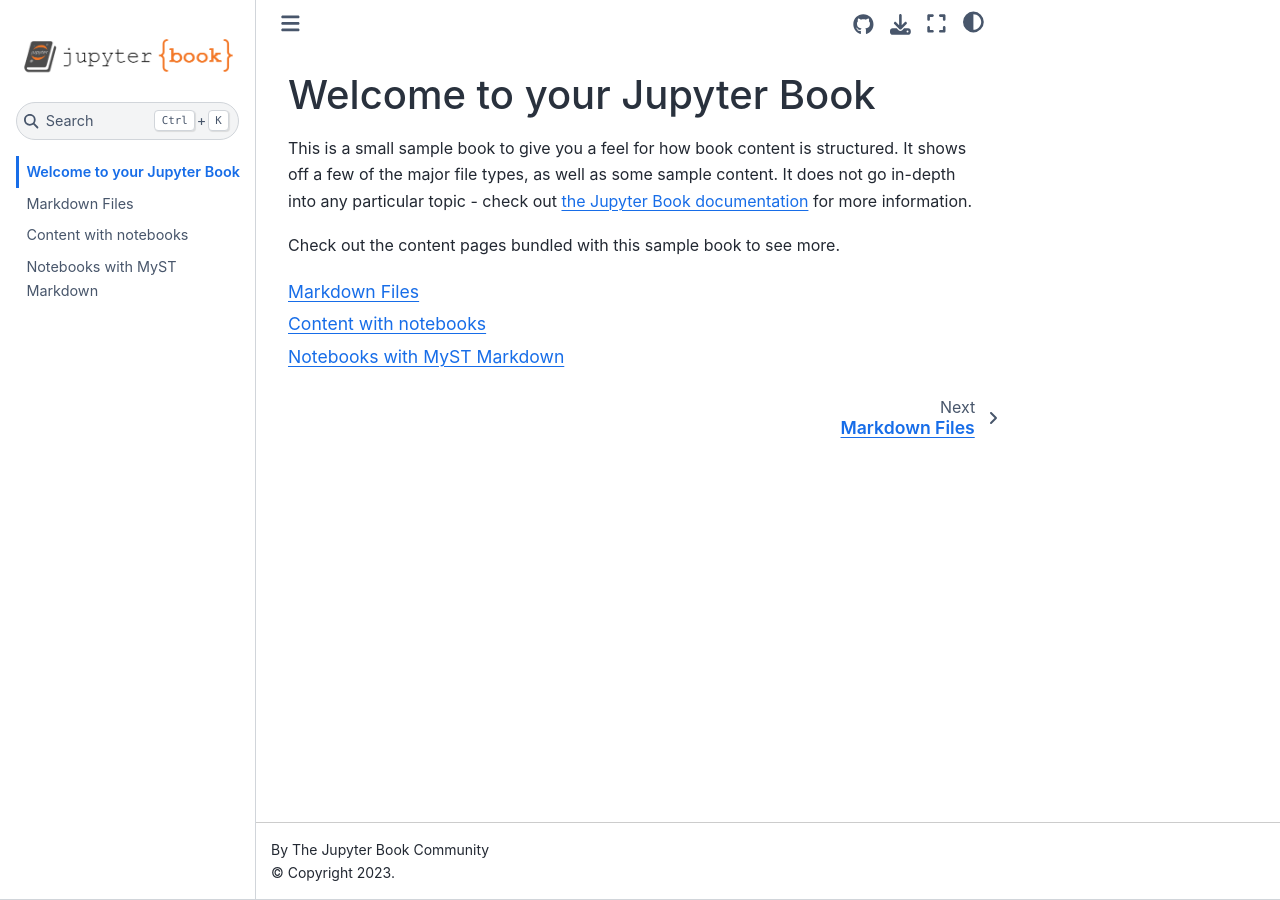
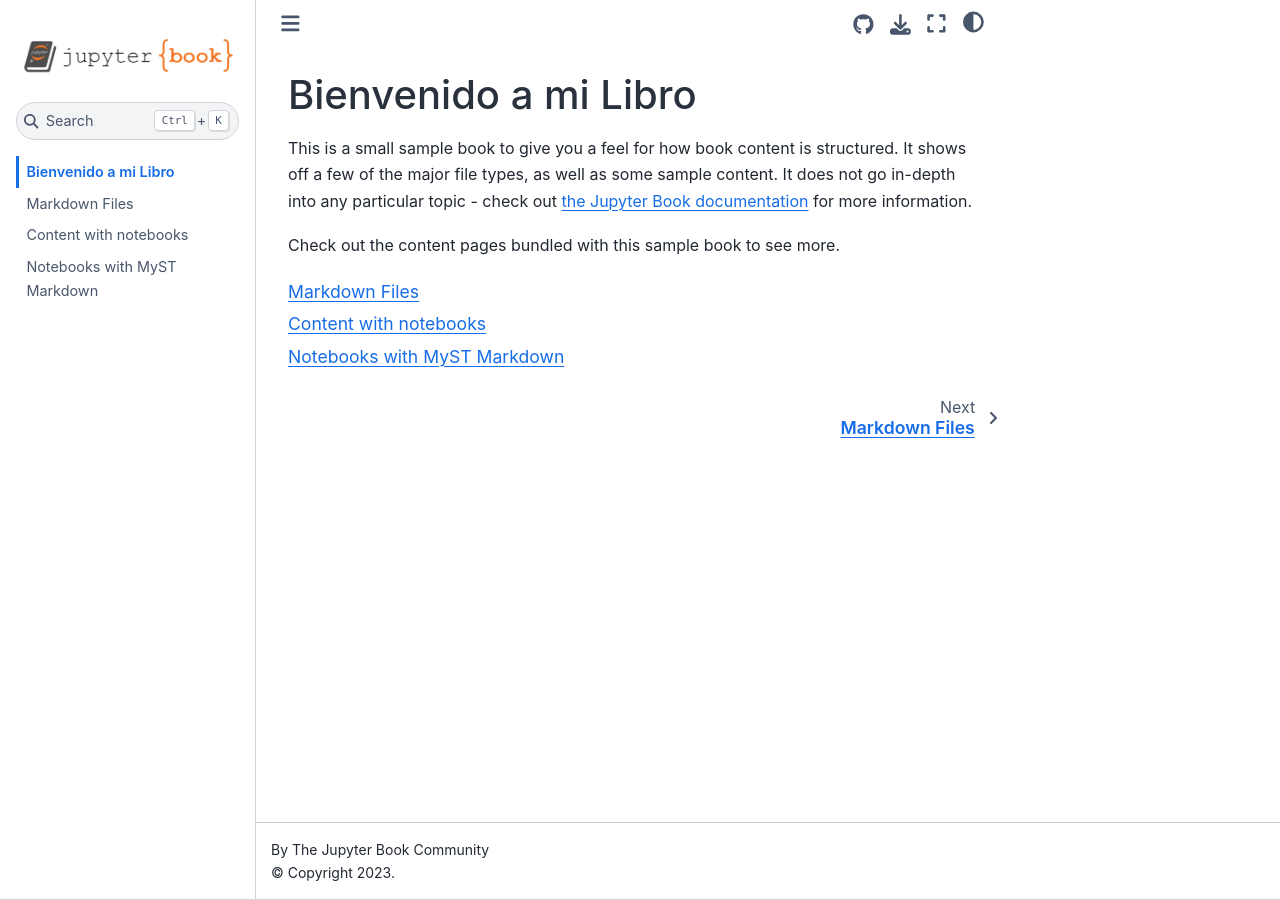
Before and after one commit to OscarHolguin21/tareaoscar, a Jupyter Book: the page built from intro.md, in a window 1280 px wide. Built offline with Jupyter Book 1.0.4 settings and Sphinx 7.4.7 and the Sphinx Book theme 1.1.4, drawn with Linux system fonts in a browser that asks for light colours.

Commit message:
cambio en título

```diff
--- a/intro.md
+++ b/intro.md
@@ -1,4 +1,4 @@
-# Welcome to your Jupyter Book
+# Bienvenido a mi Libro
 
 This is a small sample book to give you a feel for how book content is
 structured.
```
